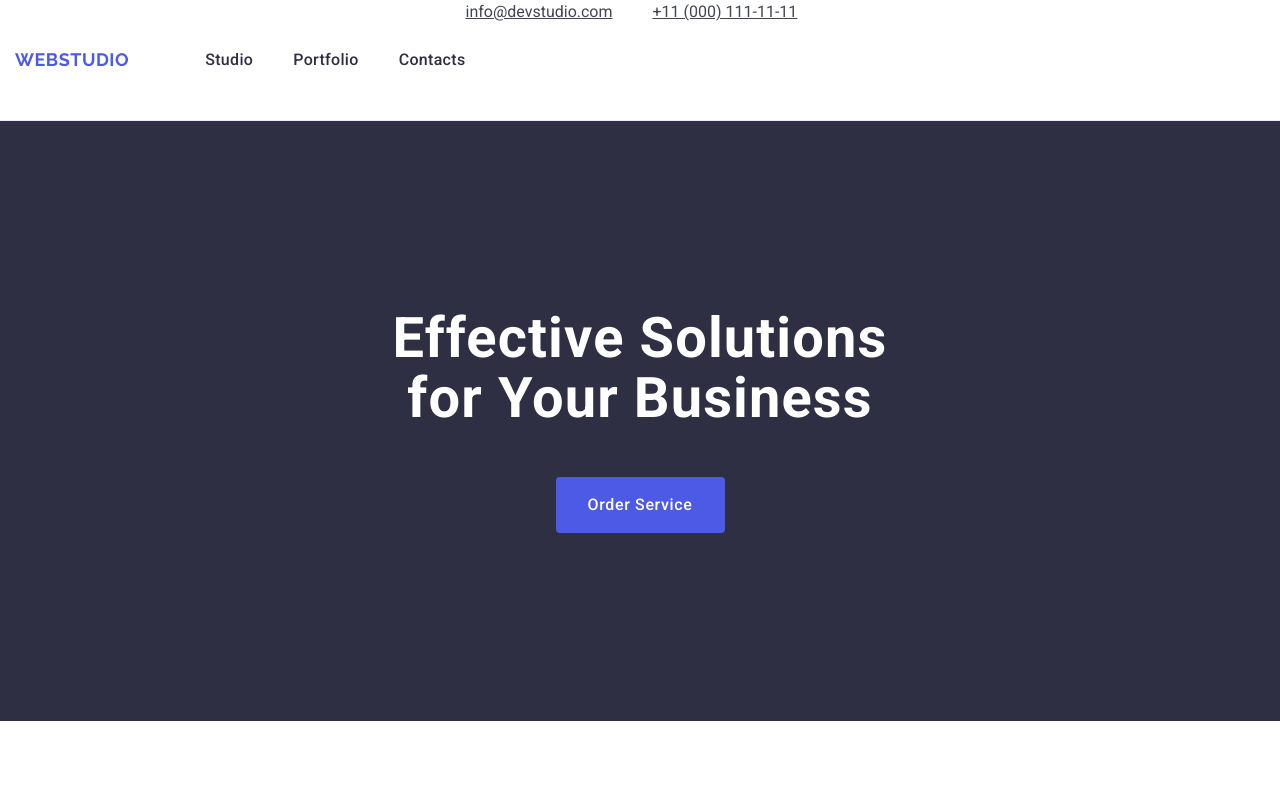
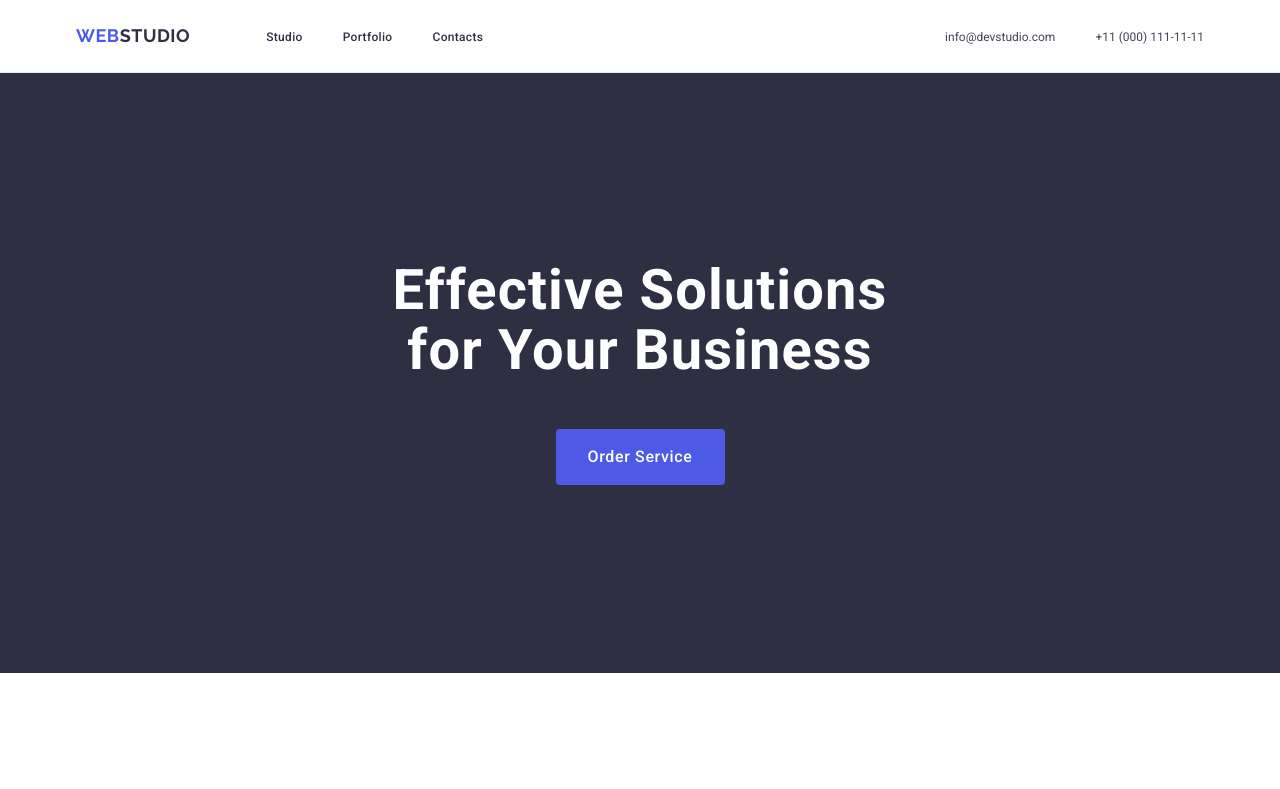
Before and after one commit to ersan0707/goit-markup-hw-03, a plain HTML site: page index.html in a window 1280 px wide. Shown: the top 789 px of the page. Drawn offline with nearby package versions, Linux system fonts and the light colour scheme.

Commit message:
ödev3 çalışma6
çalışma6

```diff
--- a/css/style.css
+++ b/css/style.css
@@ -34,7 +34,7 @@ h2{
     font-size: 36px;
 }
 h3{
-    font-weight: medium;
+
     font-size:20px;
 }
 a{
@@ -49,99 +49,106 @@ ol, ul  {
     padding-top: 120px;
     padding-bottom: 120px;
 }
+.logo {
+    font-family: "Raleway", sans-serif;
+    font-size: 18px;
+    font-weight: bold;
+    line-height: 1.17;
+    letter-spacing: 0.03em;
+    color: #4D5AE5;
+    text-transform: uppercase;
+    text-decoration: none;
+}
 .container{
-
-    width: 1158px;
     margin: 0 auto;
     padding: 0 15px;
+    width: 1158px;
 }
 
 /* Header bölümü */
 
-.header-menu {
-    border-bottom: 1px solid #e7e9fc;
+header{
+    border-bottom: 1px solid #E7E9FC;
+}
 
+.header-menu{
+    display: flex;
+    flex-direction: row;
+    align-items: center;
 }
-.header-container {
-    display: flex;
-    padding: 0 15px;
-}
-/* Header Navigation */
-.header-nav {
+
+.header-nav{
     display: flex;
     align-items: center;
 }
 
-/* Menü Linkleri */
-.header-nav .logo {
+.header-nav .logo{
     margin-right: 76px;
 }
-.logo {
-    font-family: "Raleway",sans-serif;
-    font-size:18px;
-    font-weight: 700;
-    line-height: 1.17;
-    letter-spacing: 0.03em;
-    text-transform: uppercase;
-    text-decoration: none;
-    color: #4d5ae5;
-    margin-right: 76px;
-}
-span-header {
-    color: #2e2f42;
-}
 
-
-
-
-
-/* Adres Bölümü */
-.header-nav-list {
-    display: flex;
-    gap: 40px;;
-}
-.header-nav-list-item {
-    padding: 24px 0;
-
-}
-.nav-list{
-    display: block;
-    text-decoration: none;
-    color: #2e2f42;
-    font-size:16px;
-    font-weight: 500;
-    letter-spacing: 0.02em;
-    padding: 24px 0;
-}
-.nav-list:hover, .nav-list:focus {
-    color: #404BBF;
-}
-
-.nav-adres {
-    font-style: normal;
-
-}
-.adres-ul {
+.header-nav-list{
     display: flex;
     gap: 40px;
 }
 
-.adres-a {
+.header-nav-list-item{
+    padding: 24px 0;
+}
 
+.span-header {
+    color: #2E2F42;
+}
+
+header nav ul li {
+    font-family: "Roboto", sans-serif;
+    font-weight: 500;
     font-size: 16px;
-    letter-spacing: 0,02em;
-    color: #434455;
+    line-height: 1.5;
+    letter-spacing: 0.02em;
+}
 
+header ul{
+    list-style-type: none;
 }
-.adres-a:hover, .adres-a:focus {
+
+.menu-list-nav {
+    color: #2E2F42;
+    text-decoration: none;
+    padding: 24px 0;
+}
+
+a.menu-list-nav:hover {
     color: #404BBF;
 }
-header-nav-list:active{
-    text-decoration: underline;
-    text-decoration-color: #404BBF;
-    color:#404BBF;
+
+a.menu-list-nav:focus {
+    color: #404BBF;
 }
 
+.header-add {
+    font-style: normal;
+    display: flex;
+    align-items:center;
+    margin-left: auto;
+}
+
+.header-add-list{
+    display: flex;
+    gap: 40px;
+}
+
+.menu-list-add {
+    text-decoration: none;
+    color: #434455;
+}
+
+a.menu-list-add:hover {
+    color: #404BBF;
+}
+
+a.menu-list-add:focus {
+    color: #404BBF;
+}
 /* Effective Solutions ve Buton Bölümü */
 
 .one-sect {
@@ -225,9 +232,9 @@ header-nav-list:active{
     text-align: left;
 }
 header-three{
+    margin-bottom: 8px;
+    text-align: center;
 
-    text-align: center;
-    margin-bottom: 8px;
 }
 /* Our Team Bölümü Css kuralları */
 
@@ -257,9 +264,9 @@ header-three{
     text-align: center;
 }
 header-three{
+    margin-bottom: 8px;
+    text-align: center;
 
-    text-align: center;
-    margin-bottom: 8px;
 }
 
 /* Portfolio Bölümü CSS Kuralları */
@@ -283,10 +290,11 @@ header-three{
 }
 
 .portfolio-list-item-text{
-    margin-bottom: 8px;
+
     padding: 32px 16px;
     border: 1px solid #e7e9fc;
     border-top:none;
+    margin-bottom: 8px;
     text-align: center;
 
 }
--- a/index.html
+++ b/index.html
@@ -4,44 +4,46 @@
 <head>
     <meta charset="UTF-8">
     <meta name="viewport" content="width=device-width, initial-scale=1.0">
-    <title>WEBSTUDIO</title>
-    <link rel="stylesheet" href="https://cdnjs.cloudflare.com/ajax/libs/modern-normalize/3.0.1/modern-normalize.css">
+
+    <link rel="stylesheet" href="https://cdnjs.cloudflare.com/ajax/libs/modern-normalize/3.0.1/modern-normalize.min.css">
     <link rel="stylesheet" href="./css/style.css">
     <link rel="preconnect" href="https://fonts.googleapis.com">
     <link rel="preconnect" href="https://fonts.gstatic.com" crossorigin>
-    <link href="https://fonts.googleapis.com/css2?family=Raleway:ital,wght@0,100..900;1,100..900&family=Roboto:ital,wght@0,100..900;1,100..900&display=swap" rel="stylesheet">
+    <link href="https://fonts.googleapis.com/css2?family=Lato:wght@700&family=Raleway:ital,wght@0,100..900;1,100..900&display=swap" rel="stylesheet">
+    <link href="https://fonts.googleapis.com/css2?family=Lato:wght@400;700&family=Raleway:ital,wght@0,100..900;1,100..900&family=Roboto:ital,wght@0,100..900;1,100..900&display=swap" rel="stylesheet">
 
-
+    <title>WEBSTUDIO</title>
+</head>
     <body>
-        <header class="header-menu">
-            <div class="header-container">
+        <header class="header-section">
+            <div class="header-menu container">
                 <nav class="header-nav">
-                <a href="./index.html" class="logo">Web<span class="span-header">Studio</span>
-                </a>
-
+                    <a class="logo" href="./index.html" title="Home Page">Web<span class="span-header">Studio</span></a>
                     <ul class="header-nav-list">
-                    <li class="header-nav-list-item"><a href="./index.html" class="nav-list">Studio</a></li>
-                    <li class="header-nav-list-item"><a href="" class="nav-list">Portfolio</a>
+                        <li class="header-nav-list-item">
+                            <a class="menu-list-nav" href="">Studio</a>
                         </li>
-                    <li class="header-nav-list-item"><a href="" class="nav-list">Contacts</a>
+                        <li class="header-nav-list-item">
+                            <a class="menu-list-nav" href="">Portfolio</a>
+                        </li>
+                        <li class="header-nav-list-item">
+                            <a class="menu-list-nav" href="">Contacts</a>
                         </li>
                     </ul>
-
                 </nav>
-            <address class="nav-adres">
-                  <ul class="adres-ul">
-                    <li>
-                        <a href="mailto:info@devstudio.com" class="adres-a">info@devstudio.com
-                        </a>
+                <address class="header-add">
+                    <ul class="header-add-list">
+                        <li class="header-add-list-item">
+                            <a class="menu-list-add" href="mailto:info@devstudio.com">info@devstudio.com</a>
                         </li>
-                    <li>
-                        <a href="tel:+110001111111" class="adres-a">+11 (000) 111-11-11
-                        </a>
+                        <li class="header-add-list-item">
+                            <a class="menu-list-add" href="tel:+110001111111">+11 (000) 111-11-11</a>
                         </li>
                     </ul>
                 </address>
             </div>
         </header>
+
 
         <main>
 
```
Lines whose indentation alone changed are shown as unchanged.
